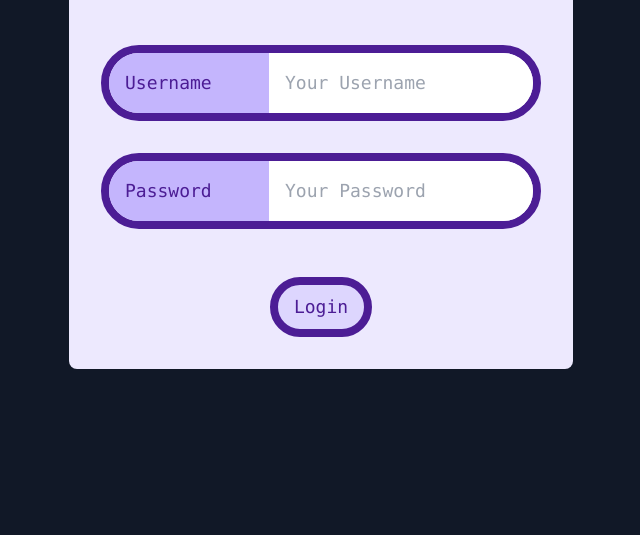
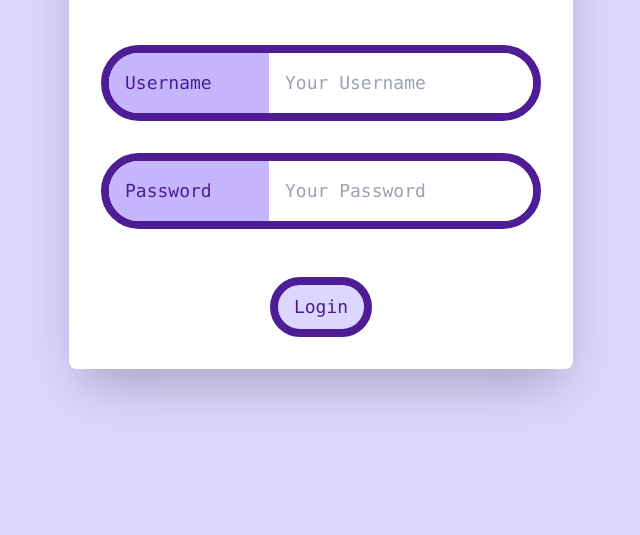
Before and after one commit to kpeara/login-form-snippet, a plain HTML site: page index.html in a window 1280 px wide. Shown: the part 265-800 px from the top of the page, without its empty margins (319-959 px from the left). Drawn offline with nearby package versions, Linux system fonts and the light colour scheme.

Commit message:
login form

```diff
--- a/index.html
+++ b/index.html
@@ -10,10 +10,10 @@
 </head>
 <body>
     <!-- background -->
-    <div id="app" class="flex justify-center items-center bg-gray-900 w-screen h-screen">
+    <div id="app" :class="`flex justify-center items-center bg-${ loginColor }-200 w-screen h-screen`">
 
         <!-- box -->
-        <div :class="`text-lg bg-${ loginColor }-100 font-mono rounded-lg`">
+        <div :class="`text-lg bg-white font-mono rounded-lg shadow-2xl`">
 
             <!-- title -->
             <h1 :class="`p-6 bg-${ loginColor }-300 text-center uppercase font-bold text-${ loginColor }-900 text-4xl border-b-8 border-${ loginColor }-900 rounded-t-lg`">@login</h1>
```
Also changed, not shown: images/blue.png, images/green.png, images/purple.png, images/wide.png.
